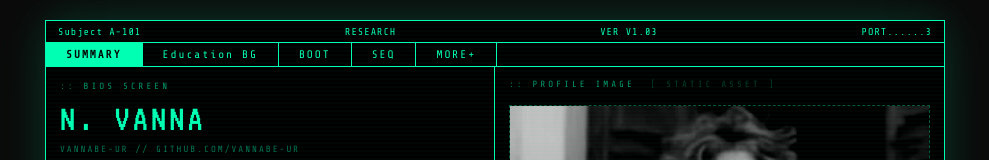
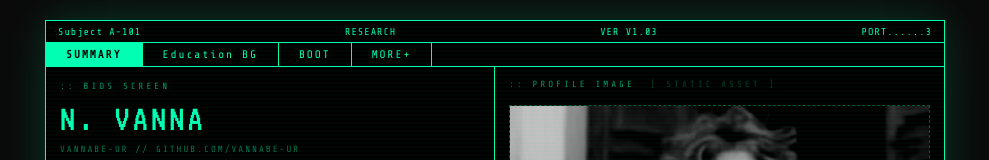
Before and after one commit to Vannabe-ur/Vannabe-ur.github.io, a plain HTML site: page index.html in a window 1280 px wide. Shown: the top 160 px of the page, without its empty margins (145-1134 px from the left). Drawn offline with nearby package versions, Linux system fonts and the light colour scheme.

Commit message:
update again (hmmm)

```diff
--- a/index.html
+++ b/index.html
@@ -459,7 +459,6 @@
     <button class="nav-item active" onclick="setNav(this)">SUMMARY</button>
     <button class="nav-item"        onclick="setNav(this)">Education BG</button>
     <button class="nav-item"        onclick="setNav(this)">BOOT</button>
-    <button class="nav-item"        onclick="setNav(this)">SEQ</button>
     <button class="nav-item"        onclick="setNav(this)">MORE+</button>
   </div>
 
```
